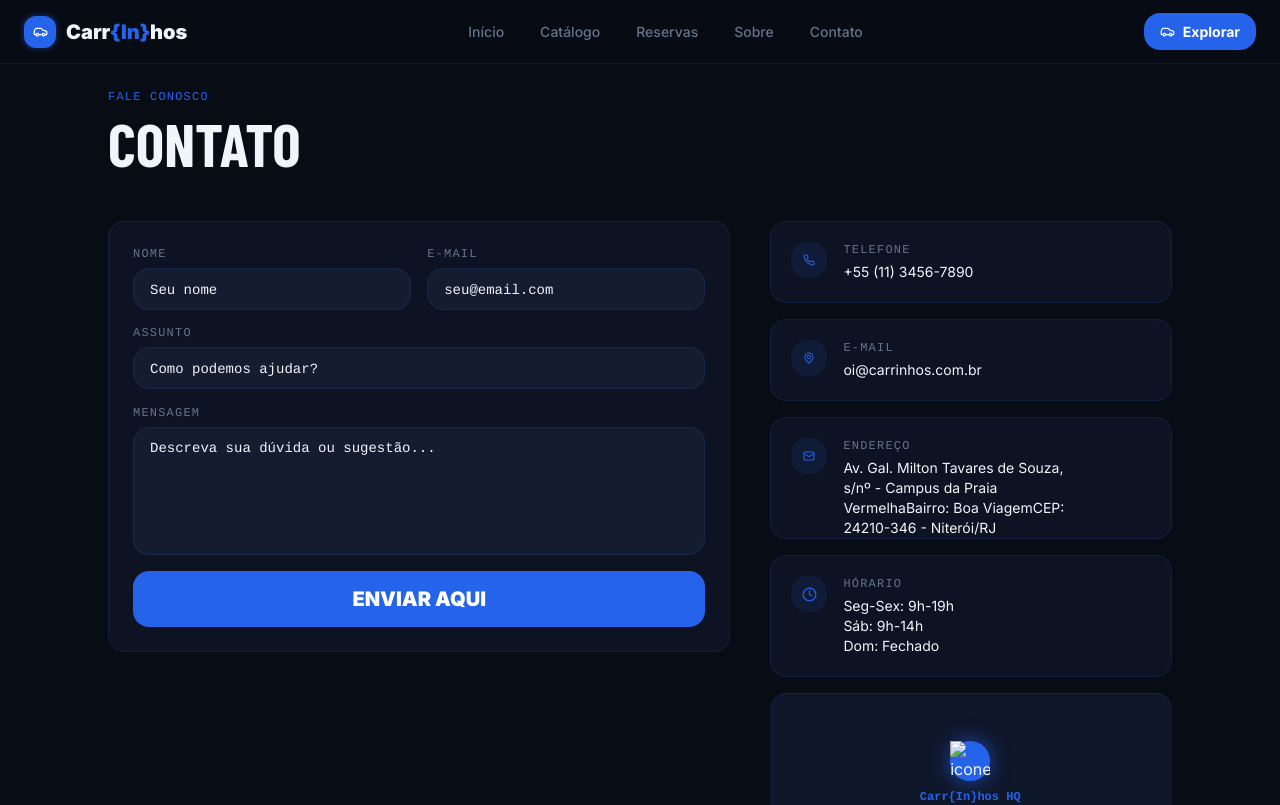
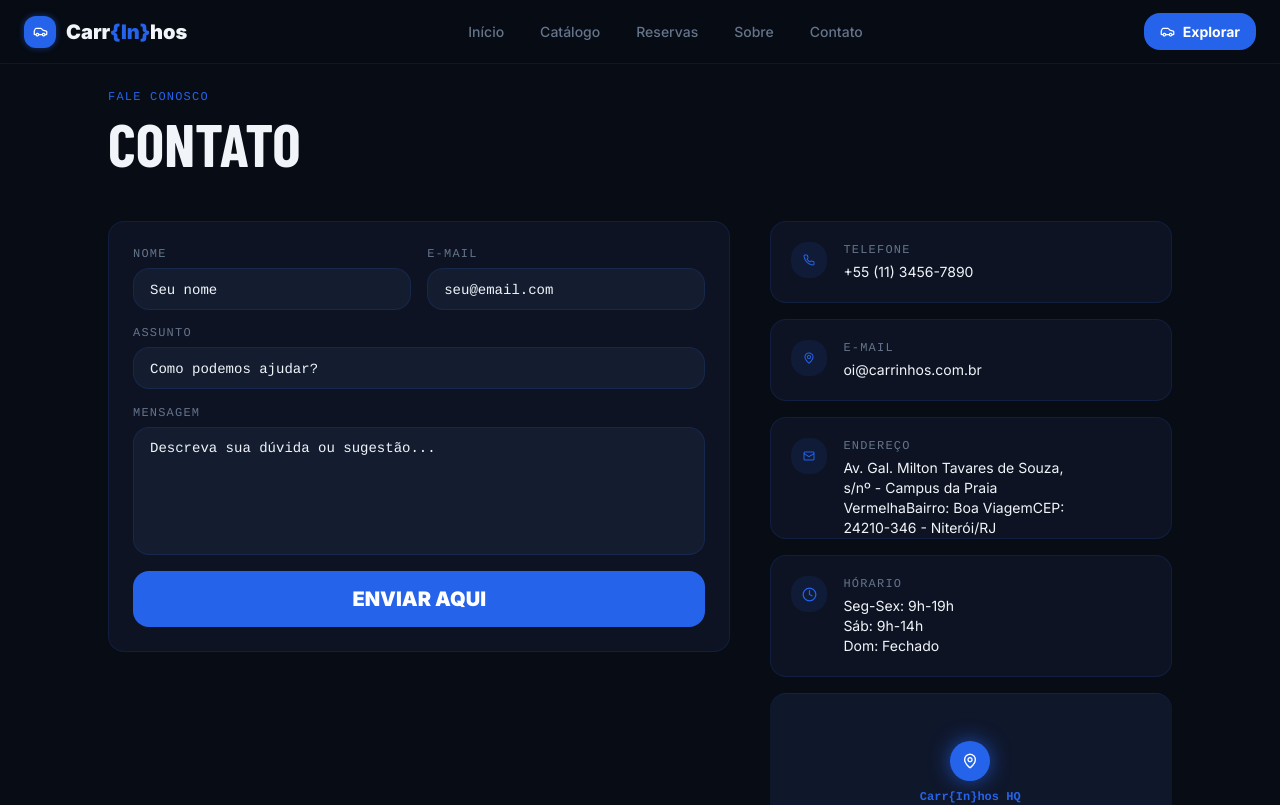
Before and after one commit to henriquevcm07/Projeto-Carrinhos, a website: page pages/contato.html in a window 1280 px wide. Shown: the top 805 px of the page. Drawn offline with nearby package versions, Linux system fonts and the light colour scheme; a web font is replaced by a local one.

Commit message:
fix: atualizacao do nome da imagem localizacao

```diff
--- a/pages/contato.html
+++ b/pages/contato.html
@@ -129,7 +129,7 @@
                             <div id="local">
                                 <div id="localização_bloco">
                                     <div id="imagem_centro">
-                                        <div id="local_imagem"><img src="../styles/images/logo_localização.png" alt="icone_localição"></div>
+                                        <div id="local_imagem"><img src="../styles/images/logo_localizacao.png" alt="icone_localição"></div>
                                     </div>
                                     <p id="parágrafo1">Carr{In}hos HQ</p>
                                     <p id="parágrafo2">São Paulo, SP</p>
```
